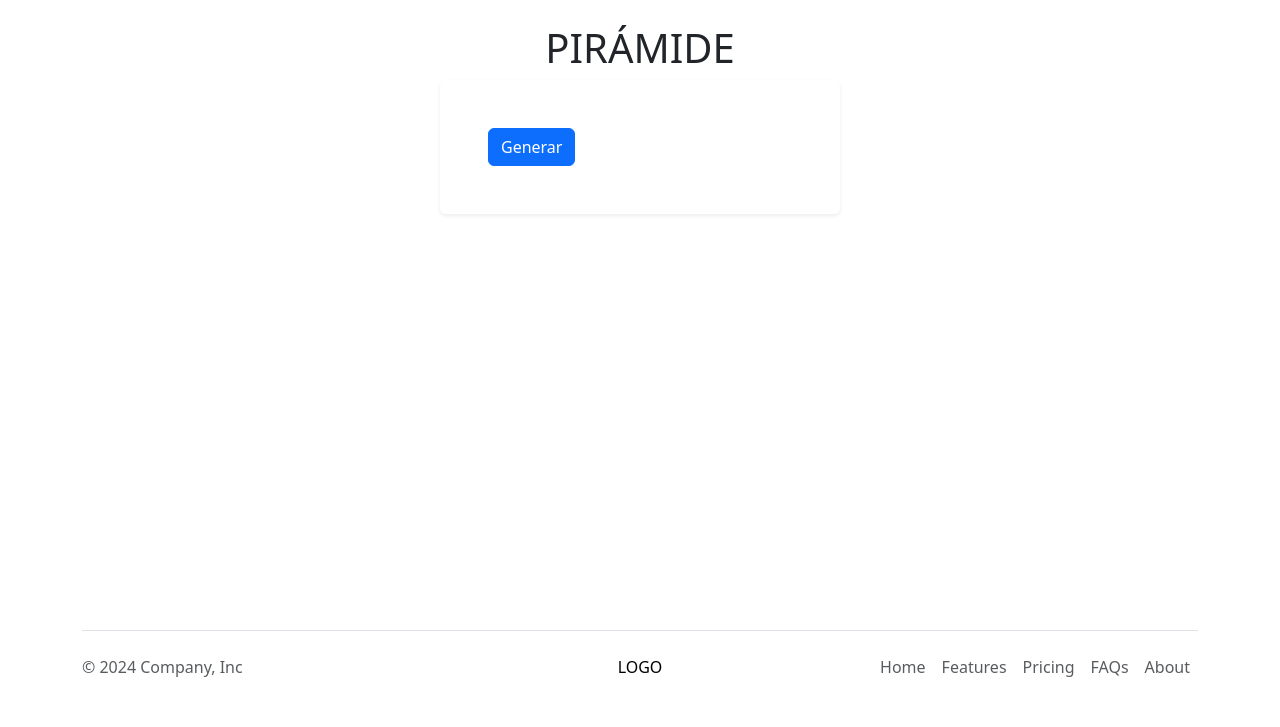
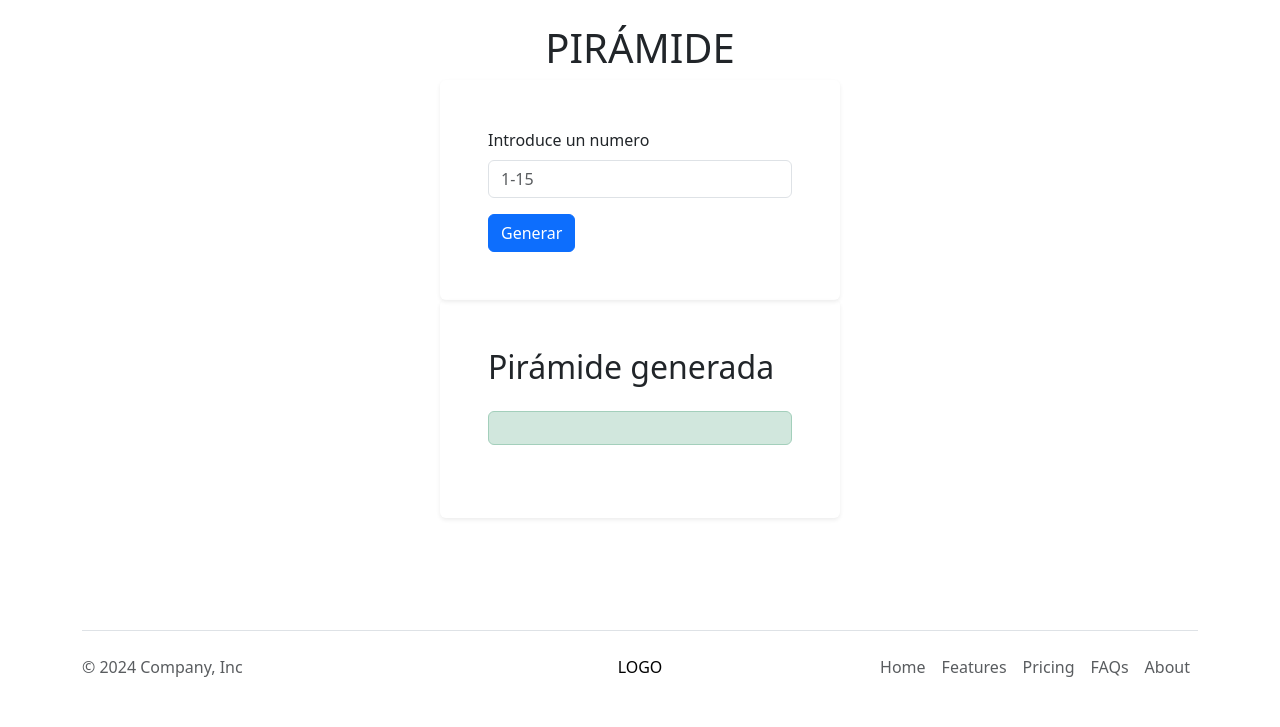
Before and after one commit to RomanKornyeyev/php_miguel, a PHP site: page /public/piramide.php in a window 1280 px wide. Shown: the part 73-800 px from the top of the page. Run offline with PHP 8.4, Linux system fonts and the light colour scheme.

Commit message:
piramide terminada :)

```diff
--- a/public/piramide.php
+++ b/public/piramide.php
@@ -1,6 +1,7 @@
 <?php
 
-  function clean_input($data) {
+function clean_input($data)
+{
   $data = trim($data);
   $data = stripslashes($data);
   $data = htmlspecialchars($data);
@@ -10,15 +11,25 @@
 //datos y errores para el form
 $datos = [];
 $errores = [];
+$formEsValido = false;
 
 // si el form se ha enviado
 if (isset($_POST["submit"])) {
   //comprobación de numero
+  if ($_POST["numero"] != null && $_POST["numero"] <= 15 && $_POST["numero"] >= 1) {
+    $datos["numero"] = clean_input($_POST["numero"]);
+  } else {
+    $errores["numero"] = "El campo numero no puede estar vacio y tiene que estar entre el 1 y el 15";
+  }
 
 
   //si NO hay errores, hace algo
   if (count($errores) == 0) {
     //hace algo
+    $formEsValido = true;
+    echo "El formulario ha sido validado completamente";
+  } else {
+    echo "El formulario no ha sido validado";
   }
 }
 
@@ -32,14 +43,38 @@
 
 ?>
 
+
 <h1 class="text-center">PIRÁMIDE</h1>
 
 <form action="" method="post" class="form shadow-sm rounded p-5" style="max-width: 400px; margin: 0 auto;">
   <!-- numero -->
-
-
+  <div class="mb-3">
+    <label for="numero" class="form-label">Introduce un numero</label>
+    <input type="number" class="form-control" id="numero" name="numero" placeholder="1-15" value="<?php if (isset($datos['numero'])) echo $datos['numero'];?>">
+    <?php
+    if (isset($errores["numero"])) {
+      echo "<span class='text-danger'>" . $errores["numero"] . "</span>";
+    }
+    ?>
+  </div>
   <button class="btn btn-primary" type="submit" name="submit">Generar</button>
 </form>
+
+<div class="shadow-sm rounded p-5" style="max-width: 400px; margin: 0 auto;">
+  <h2>Pirámide generada</h2>
+  <div class="alert alert-success text-center" style="max-width: 400px; margin: 25px auto;">
+  <?php
+  if ($formEsValido == true){
+    for ($i=1; $i <= $datos["numero"]; $i++) {
+      for ($j=1; $j <= $i ; $j++) {
+        echo "*";
+      }
+      echo "<br>";
+    }
+  }
+  ?>
+  </div>
+</div>
 
 <?php
 
```
Lines whose indentation alone changed are shown as unchanged.
